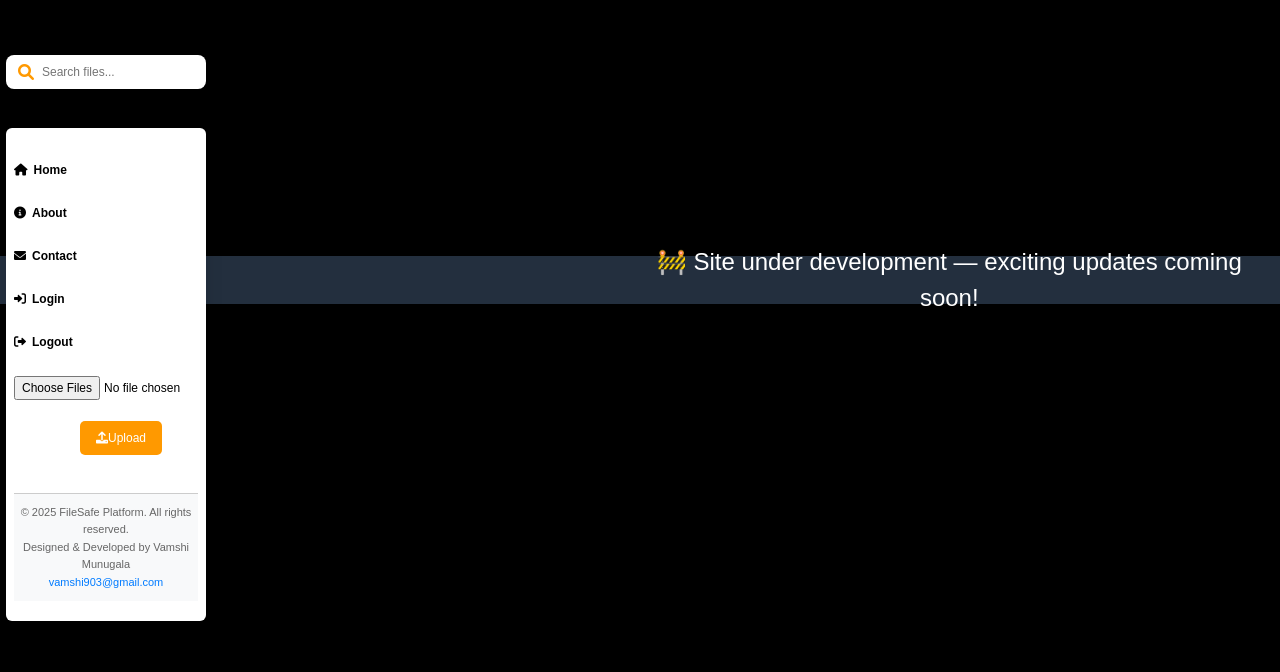
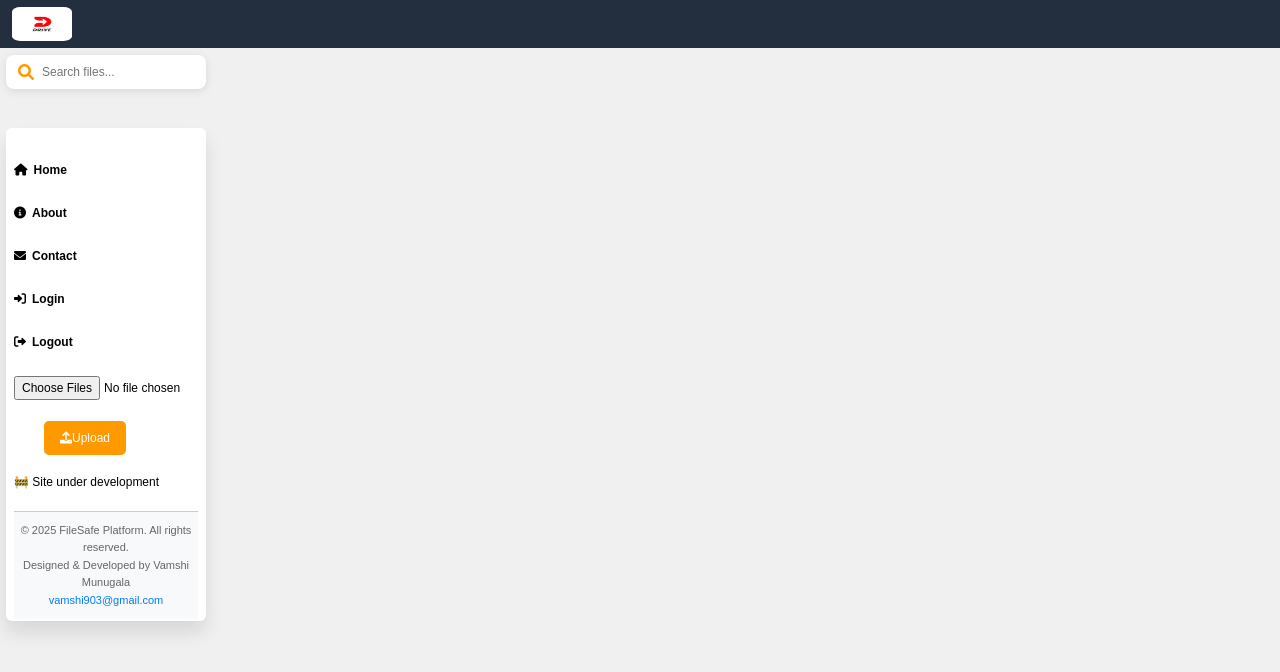
Before and after one commit to MunugalaVamshi/Drive, a Django app: page / in a window 1280 px wide. Shown: the top 672 px of the page. Run offline with Django 5.2, Linux system fonts and the light colour scheme.

Commit message:
Update index.html

```diff
--- a/templates/index.html
+++ b/templates/index.html
@@ -16,27 +16,7 @@
     <!-- Font Awesome for file icons -->
     <link href="https://cdnjs.cloudflare.com/ajax/libs/font-awesome/6.0.0-beta3/css/all.min.css" rel="stylesheet">
     <link rel="stylesheet" type="text/css" href="{% static 'styles.css' %}">
-    <style>
-    body {
-      background-color: #000; /* dark background to show white text */
-      color: white;
-      text-align: center;
-      margin-top: 20%;
-      font-size: 24px;
-      font-family: Arial, sans-serif;
-    }
 
-    .blink {
-      animation: blink 1s step-start infinite;
-      color: white;
-    }
-
-    @keyframes blink {
-      50% {
-        opacity: 0;
-      }
-    }
-  </style>
 </head>
 <body>
     <!-- Header Section -->
@@ -52,8 +32,16 @@
                 {% endif %}
             </a>
             &nbsp; &nbsp; &nbsp; &nbsp; &nbsp;  &nbsp; &nbsp; &nbsp; &nbsp; &nbsp; &nbsp; &nbsp; &nbsp; &nbsp; &nbsp;  &nbsp; &nbsp; &nbsp; &nbsp; &nbsp; &nbsp; &nbsp;  &nbsp; &nbsp; &nbsp; &nbsp; &nbsp;  &nbsp; &nbsp; &nbsp; &nbsp; &nbsp; &nbsp; &nbsp; &nbsp; &nbsp; &nbsp; &nbsp; &nbsp; &nbsp; &nbsp; &nbsp;
-             <div class="blink">🚧 Site under development — exciting updates coming soon!</div>
 
+          <!--nav bar-->
+            <div class="collapse navbar-collapse" id="navbarNav">
+                <ul class="navbar-nav ms-auto">
+
+
+
+                </ul>
+            </div>
+        </div>
         </div>
     </header>
 <br><br><br>
@@ -126,7 +114,7 @@
         <div id="uploadStatus" style="display:none;"></div>
     </div>
 <br>
-
+🚧 Site under development
 <footer style="background-color: #f8f9fa; padding: 8px 0; text-align: center; font-family: Arial, sans-serif; font-size: 11px; color: #666; margin-top: 20px; border-top: 1px solid #ccc;">
     <p style="margin: 2px 0;">&copy; 2025 FileSafe Platform. All rights reserved.</p>
     <p style="margin: 2px 0;">Designed & Developed by <strong style="font-weight: 500;">Vamshi Munugala</strong></p>
```
